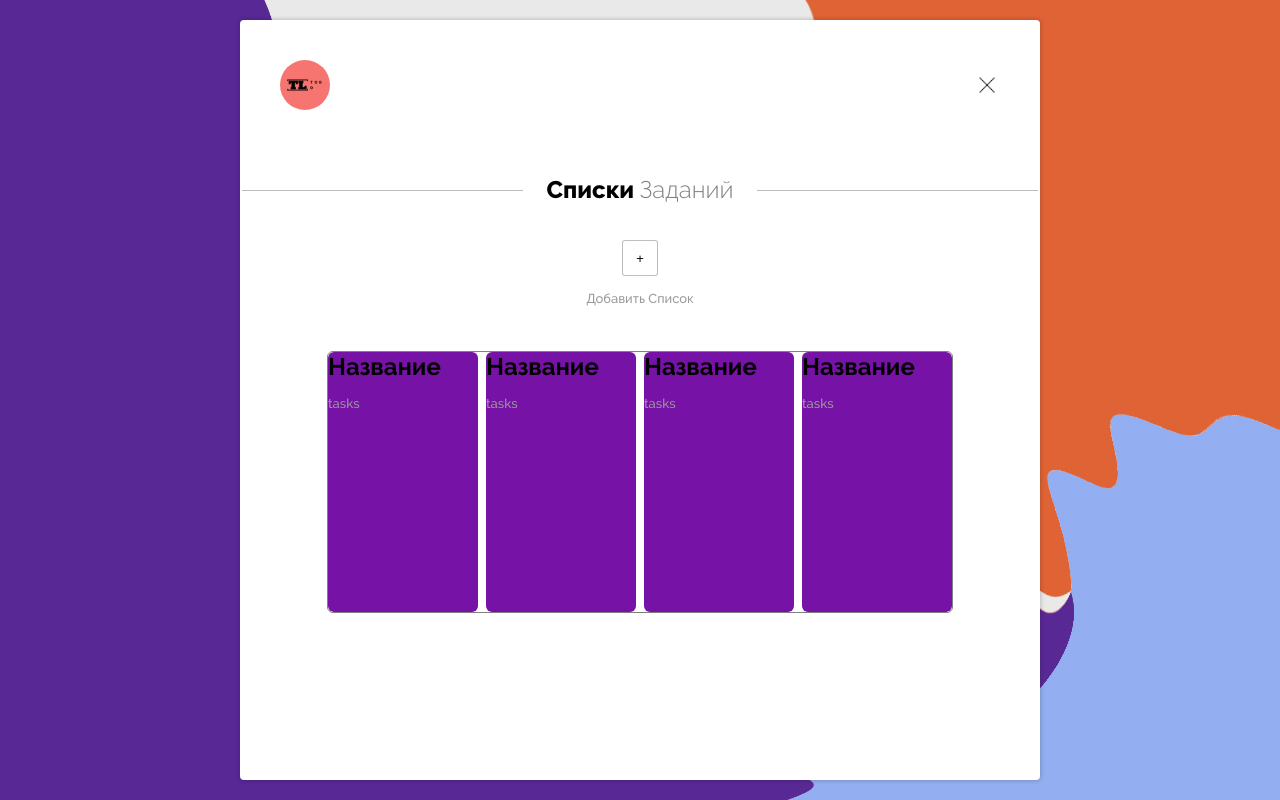
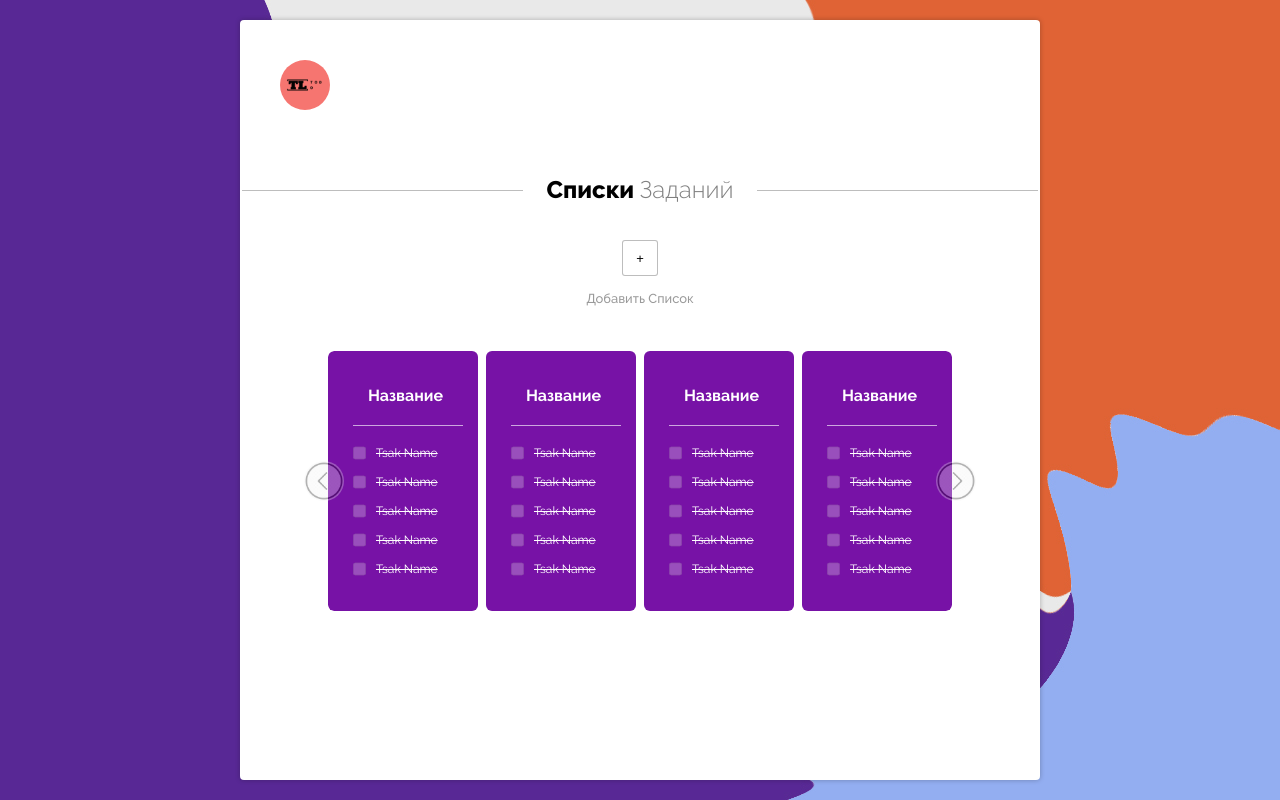
Before and after one commit to Agienko/Todo-App-LS, a React (Create React App) app: page /tasksLists in a window 1280 px wide. Built offline with nearby package versions, Linux system fonts and the light colour scheme.

Commit message:
finally layout

```diff
--- a/src/App.jsx
+++ b/src/App.jsx
@@ -13,9 +13,9 @@ const App = props => {
         <BrowserRouter>
             <Header/>
             <Routes>
-              <Route path={'/'} element={<Navigate to={'/tasksLists'}/>} />
-              <Route path={'/tasksLists'} element={<TasksLists/>} />
-              <Route path={'/tasks'} element={<Tasks/>} />
+              <Route path={'/*'} element={<Navigate to={'/tasksLists/*'}/>} />
+              <Route path={'/tasksLists/*'} element={<TasksLists/>} />
+              <Route path={'/tasks/*'} element={<Tasks/>} />
             </Routes>
 
           </BrowserRouter>
--- a/src/components/Header/Header.jsx
+++ b/src/components/Header/Header.jsx
@@ -1,12 +1,18 @@
 import s from './Header.module.scss'
 import logo from '../../img/logo.jpeg'
 import close from '../../img/close.png'
+import { Link, useLocation } from 'react-router-dom'
 
 const Header = props => {
+
+  const {pathname} = useLocation()
   return (
       <header className={s.header}>
         <img src={logo} alt="logo" />
-        <img src={close} alt="close" />
+        <Link to={'/tasksLists'}>
+        <img src={close} alt="close" hidden={pathname === '/tasksLists'}/>
+        </Link>
+
       </header>
   );
 }
--- a/src/components/Tasks/Tasks.module.scss
+++ b/src/components/Tasks/Tasks.module.scss
@@ -40,11 +40,9 @@
         color: white;
         &:hover{
             cursor: pointer;
-            background-color: $colorFiolet;
-            color: white;
         }
         &:active{
-            color: $colorRed;
+            color: $colorFiolet;
         }
     }
     textarea{
--- a/src/components/Tasks/TasksList/TaskItem/TaskItem.jsx
+++ b/src/components/Tasks/TasksList/TaskItem/TaskItem.jsx
@@ -2,10 +2,10 @@ import s from './TaskItem.module.scss'
 
 const TaskItem = props => {
   return (
-            <div className={s.taskItem}>
+            <div className={props.little ? s.little : s.taskItem}>
               <label>
-                <input type="checkbox" />
-                <div>Tsak Name</div>
+                <input type="checkbox" disabled ={props.little}/>
+                <div className={s.completed}>Tsak Name</div>
               </label>
               <p>Date</p>
             </div>
--- a/src/components/Tasks/TasksList/TaskItem/TaskItem.module.scss
+++ b/src/components/Tasks/TasksList/TaskItem/TaskItem.module.scss
@@ -1,4 +1,8 @@
+@import '../../../../consts.scss';
+
 .taskItem{
+    margin-bottom: 10px;
+    line-height: 1;
   label{
       display: flex;
       position: relative;
@@ -7,12 +11,44 @@
           position: absolute;
           left: -45px;
           top: 4px;
-          &:checked{
-              background-color:aqua;
-          }
       }
   }
   p{
       font-size: 12px;
   }
 }
+
+
+.little{
+    font-size: 12px;
+    margin-bottom: 15px;
+    div{
+        color: white;
+    }
+    label{
+        display: flex;
+        input{
+            opacity: 0.4;
+            margin-right: 10px;
+            top: 4px;
+        }
+    }
+    p{
+       display: none;
+    }
+  }
+
+
+
+
+
+
+
+
+
+
+.completed{
+    text-decoration: line-through;
+    color: $colorRed;
+
+}
--- a/src/components/TasksLists/Karusel/Karusel.jsx
+++ b/src/components/TasksLists/Karusel/Karusel.jsx
@@ -1,16 +1,19 @@
 import s from './Karusel.module.scss'
 import KaruselItem from './KaruselItem/KaruselItem'
-
+import arrow from '../../../img/arrow.png'
 const Karusel = props => {
   return (
-    <div className={s.karusel}>
-     <KaruselItem/>
-     <KaruselItem/>
-     <KaruselItem/>
-     <KaruselItem/>
+    <div className={s.karuselContainer}>
+      <img src={arrow} alt="left" className={s.arrowLeft}/>
+      <img src={arrow} alt="right" className={s.arrowRight}/>
+      <div className={s.karusel}>
+        <KaruselItem/>
+        <KaruselItem/>
+        <KaruselItem/>
+        <KaruselItem/>
+      </div>
 
     </div>
-
   )
 }
 
--- a/src/components/TasksLists/Karusel/Karusel.module.scss
+++ b/src/components/TasksLists/Karusel/Karusel.module.scss
@@ -1,9 +1,40 @@
-.karusel{
-    display: flex;
-    border: 1px solid gray;
+
+.karuselContainer{
     max-width: 100%;
-    overflow-x: hidden;
-    flex-wrap: nowrap;
-    border-radius: 6px;
-    gap: 8px;
+    position: relative;
+    .karusel{
+        display: flex;
+
+        overflow-x: hidden;
+        flex-wrap: nowrap;
+        border-radius: 6px;
+        gap: 8px;
+    }
+    .arrowRight, .arrowLeft{
+        position: absolute;
+        width: 40px;
+        height: 40px;
+        border-radius: 50%;
+        opacity: 0.3;
+        top: 110px;
+        z-index: 4;
+        transition: opacity .1s ease-in-out;
+        cursor: pointer;
+        &:hover{
+            opacity: 0.6;
+        }
+        &:active{
+            opacity: 0.8;
+        }
+    }
+    .arrowRight{
+        right: -24px;
+        transform: rotate(180deg);
+
+    }
+    .arrowLeft{
+        left: -24px;
+    }
+
+
 }
--- a/src/components/TasksLists/Karusel/KaruselItem/KaruselItem.jsx
+++ b/src/components/TasksLists/Karusel/KaruselItem/KaruselItem.jsx
@@ -1,3 +1,4 @@
+import TaskItem from '../../../Tasks/TasksList/TaskItem/TaskItem'
 import s from './KaruselItem.module.scss'
 
 const KaruselItem = props => {
@@ -6,7 +7,15 @@ const KaruselItem = props => {
         <header>
           <h2>Название</h2>
         </header>
-        <p>tasks</p>
+        <section>
+          <TaskItem little={true}/>
+          <TaskItem little={true}/>
+          <TaskItem little={true}/>
+          <TaskItem little={true}/>
+          <TaskItem little={true}/>
+        </section>
+
+
       </div>
   )
 }
--- a/src/components/TasksLists/Karusel/KaruselItem/KaruselItem.module.scss
+++ b/src/components/TasksLists/Karusel/KaruselItem/KaruselItem.module.scss
@@ -1,8 +1,24 @@
 .karuselItem{
+    position: relative;
+    padding: 15px;
     flex-shrink: 0;
-    // margin-right:10px;
+    color: white;
     border-radius: 6px;
     background-color:rgb(119, 18, 166);
     width: 150px;
     height: 260px;
+    overflow: hidden;
+    header{
+        margin: 20px 0 20px 5px;
+        h2{
+            font-size: 16px;
+            text-align: center;
+        }
+    }
+    section{
+        border-top: 1px solid rgba(255, 255, 255, 0.626);
+        margin-left: 10px;
+        padding-top: 20px;
+    }
+
 }
```
Also changed, not shown: src/img/arrow.png (added).
